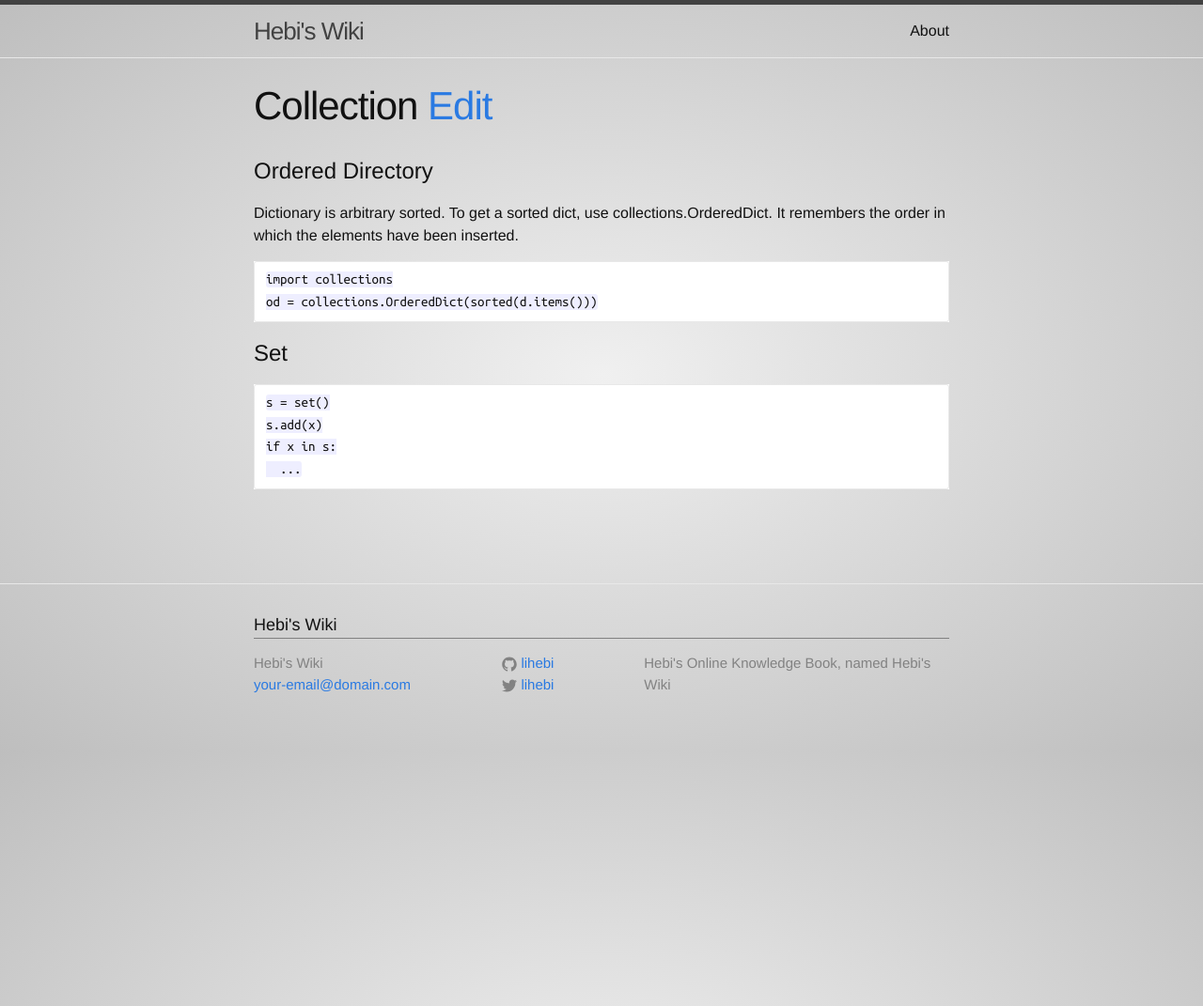
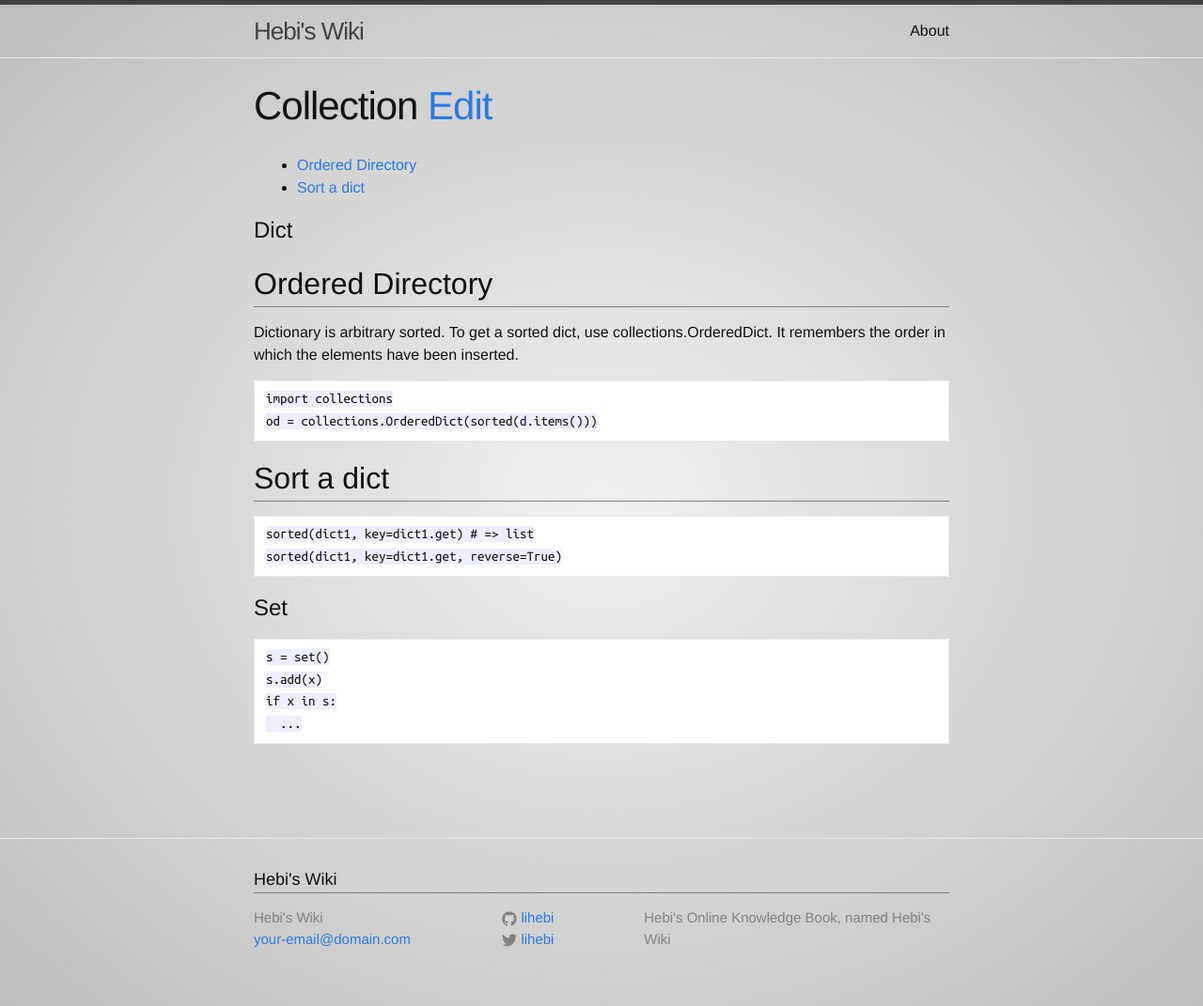
Before and after one commit to lihebi/wiki-old, a Jekyll site: the page built from _wiki/language/script-languages/python/collection.md, in a window 1280 px wide. Shown: the whole page at 94% size. Built offline with Jekyll 4.4.1, drawn with Linux system fonts in a browser that asks for light colours; nearby versions of some CDN libraries; Markdown is read by kramdown in place of the engine named in the settings; a style sheet for code colours, icons or effects is not loaded.

Commit message:
add how to sort a dict and get a list

````diff
--- a/_wiki/language/script-languages/python/collection.md
+++ b/_wiki/language/script-languages/python/collection.md
@@ -2,9 +2,11 @@
 title: Collection
 ---
 
+Dict
+====
 
 Ordered Directory
-=================
+-----------------
 
 Dictionary is arbitrary sorted.
 To get a sorted dict, use collections.OrderedDict.
@@ -13,6 +15,14 @@
 ```python
 import collections
 od = collections.OrderedDict(sorted(d.items()))
+```
+
+Sort a dict
+-----------
+
+```py
+sorted(dict1, key=dict1.get) # => list
+sorted(dict1, key=dict1.get, reverse=True)
 ```
 
 Set
````
